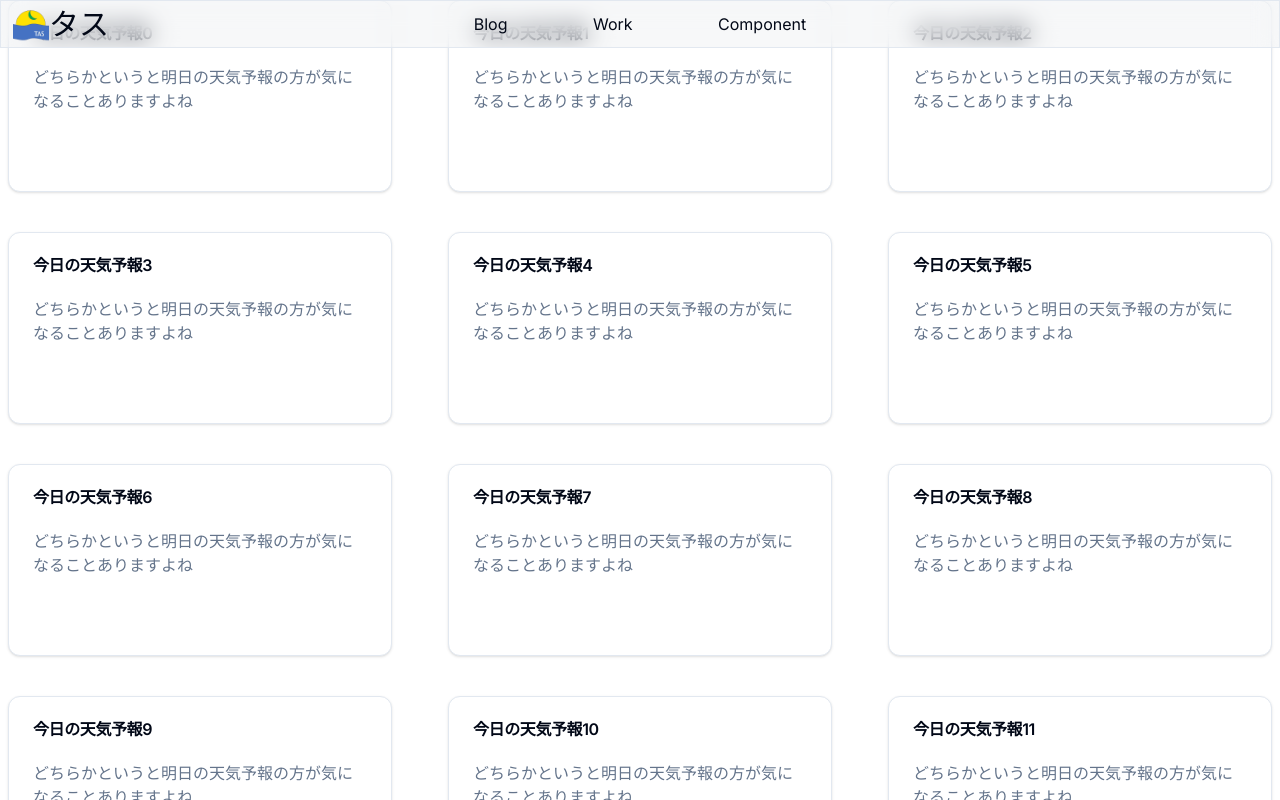
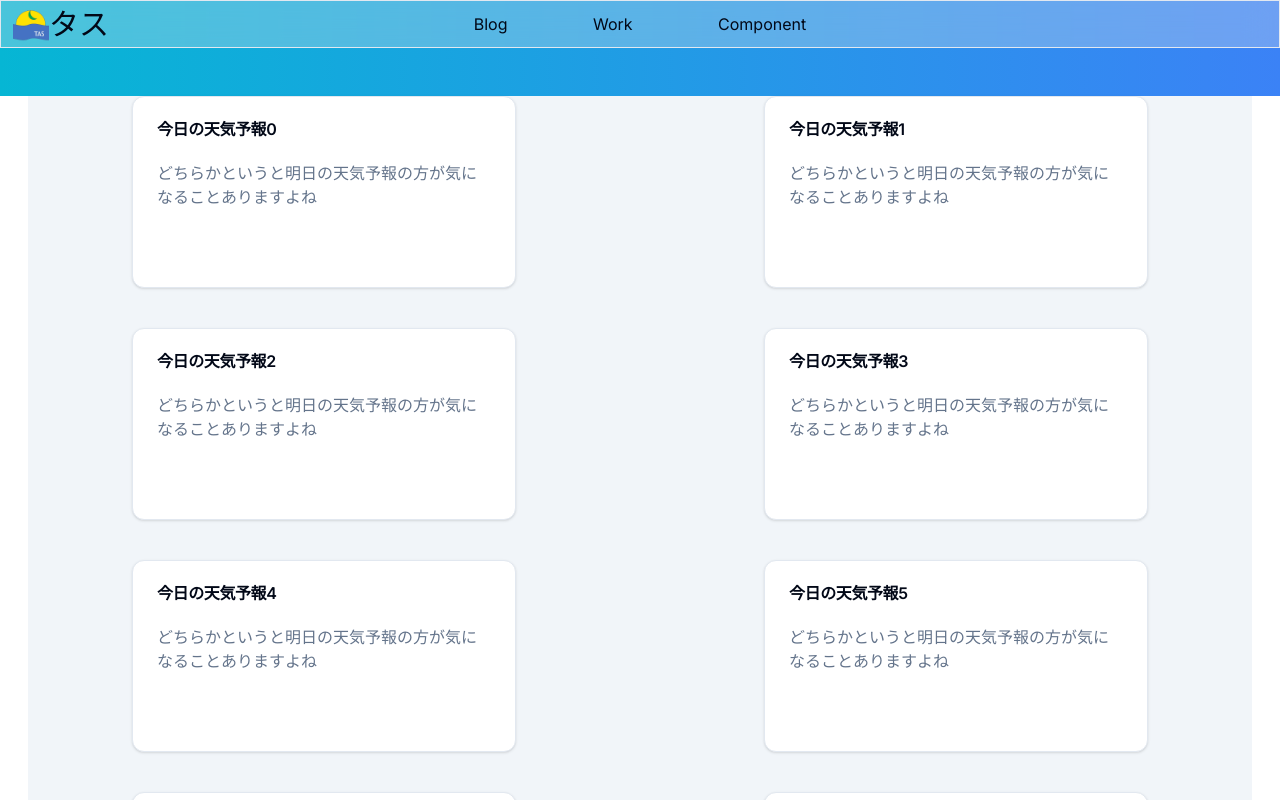
Before and after one commit to bmstyojaop/portfolio, a Next.js app: page /blog in a window 1280 px wide. Shown: the top 800 px of the page. Built offline with nearby package versions, Linux system fonts and the light colour scheme.

Commit message:
💄 ブログ一覧画面の背景色を検討中

```diff
--- a/src/app/_components/Header.tsx
+++ b/src/app/_components/Header.tsx
@@ -19,7 +19,7 @@ const navLinks: { label: string; path: string }[] = [
 export const Header = () => {
   return (
     // TODO: 背景色をぼかし半透明にする（グラスモーフィズム）
-    <header className=' fixed flex size-full  h-12 max-w-screen-xl justify-between  border bg-gray-200/30 px-3 backdrop-blur-md'>
+    <header className=' fixed flex size-full  h-12 w-screen justify-between  border bg-gray-200/30 px-3 backdrop-blur-lg'>
       <Link href='/' className='relative flex size-full items-center'>
         <Image src='/logo.png' alt='ロゴ' width={36} height={36} priority />
         <h2 className='font-serif text-3xl'>タス</h2>
--- a/src/app/blog/layout.tsx
+++ b/src/app/blog/layout.tsx
@@ -13,7 +13,7 @@ const BlogLayout = ({
   return (
     <>
       <Header />
-      {children}
+      <div className='bg h-14 bg-slate-100 bg-gradient-to-r from-cyan-500 to-blue-500 pt-24 md:px-7'>{children}</div>
     </>
   );
 };
--- a/src/app/blog/page.tsx
+++ b/src/app/blog/page.tsx
@@ -15,12 +15,10 @@ for (let i = 0; i < 20; i++) {
 
 const BlogPost = () => {
   return (
-    <div>
-      <div className='grid grid-cols-[repeat(auto-fill,minmax(24rem,1fr))] place-items-center gap-10'>
-        {dummy.map((dummy) => {
-          return <BlogPreviewCard key={dummy.key} title={dummy.title} summary={dummy.summary} />;
-        })}
-      </div>
+    <div className='grid grid-cols-[repeat(auto-fill,minmax(24rem,1fr))] place-items-center gap-10 bg-slate-100'>
+      {dummy.map((dummy) => {
+        return <BlogPreviewCard key={dummy.key} title={dummy.title} summary={dummy.summary} />;
+      })}
     </div>
   );
 };
```
